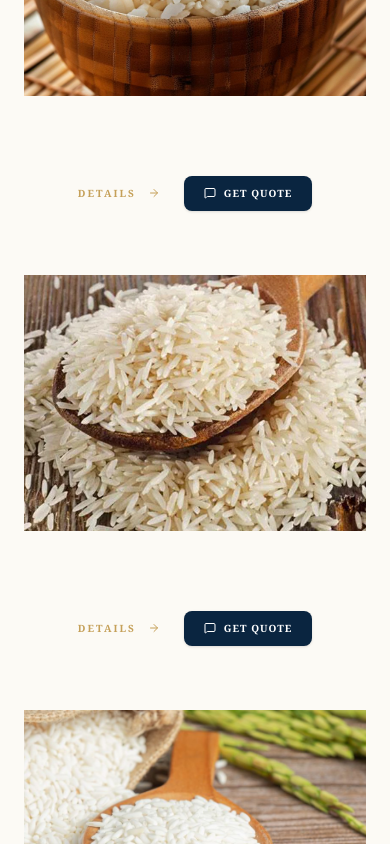
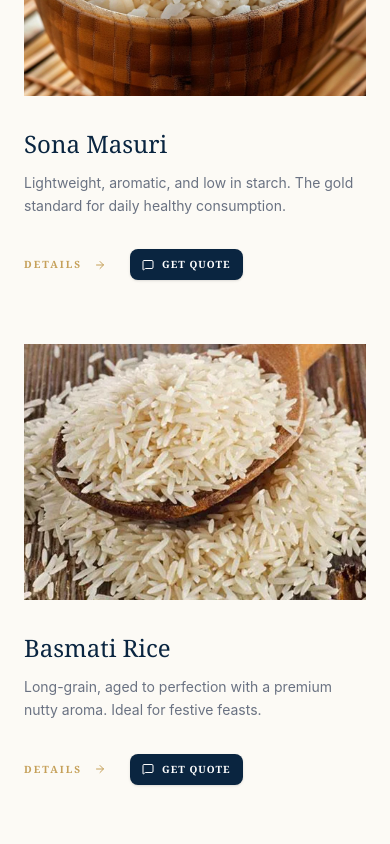
Before and after one commit to tmrexports007-collab/Tmr-Exports, a React (Vite) app: page / in a window 390 px wide. Shown: the part 6100-6944 px from the top of the page. Built offline with nearby package versions, Linux system fonts and the light colour scheme.

Commit message:
Added content in products section

```diff
--- a/src/components/Contact.jsx
+++ b/src/components/Contact.jsx
@@ -61,7 +61,7 @@ const Contact = () => {
                 <div className="space-y-6 text-white">
                   <div className="flex flex-col items-center gap-2">
                     <FaMapMarkerAlt className="text-[#468e3d] text-xl" />
-                    <p className="text-sm font-medium opacity-90">Baddevolu (Village), Manubolu (M), Nellore District, AP - 524405</p>
+                    <p className="text-sm font-medium opacity-90">Baddevolu (village), Manubolu (M), Nellore District - 524405</p>
                   </div>
 
                   <div className="flex flex-col items-center gap-1">
--- a/src/components/Footer.jsx
+++ b/src/components/Footer.jsx
@@ -34,8 +34,7 @@ const Footer = () => {
               <span className="text-lg font-light tracking-[0.2em] text-[#0A2540]">TMR AGRO & MARINE EXPORTS</span>
             </div>
             <p className="text-gray-500 font-sans font-light leading-relaxed text-sm max-w-sm">
-              Leading the global market in premium Indian rice exports. We bridge the gap between
-              local tradition and international standards of quality.
+            Leading the global market in premium Indian Agro and Marine exports. Bridging the gap between fertile lands and pristine oceans.
             </p>
             <div className="flex gap-6">
               {socialLinks.map((item, i) => (
@@ -99,7 +98,7 @@ const Footer = () => {
             <div className="space-y-6 font-sans text-sm text-gray-500">
               <div className="flex items-start gap-4">
                 <FaMapMarkerAlt size={18} className="text-[#C5A059] shrink-0" />
-                <span className="leading-relaxed">Baddevolu (V), Manubolu (M), Nellore Dist, AP - 524405</span>
+                <span className="leading-relaxed">Baddevolu (village), Manubolu (M), Nellore Dist - 524405</span>
               </div>
               <div className="flex items-center gap-4">
                 <FaPhoneAlt size={18} className="text-[#C5A059] shrink-0" />
@@ -116,7 +115,7 @@ const Footer = () => {
         {/* Bottom Bar */}
         <div className="pt-10 border-t border-gray-200 flex flex-col md:flex-row justify-between items-center gap-4">
           <p className="text-[10px] uppercase tracking-widest text-gray-400 font-sans">
-            © {currentYear} TMR AGRO — All Rights Reserved
+           © {currentYear} TMR AGRO & MARINE — All Rights Reserved
           </p>
           <p className="text-[10px] uppercase tracking-widest text-gray-400 font-sans">
             Cultivating Excellence, Exporting Trust.
--- a/src/components/Products.jsx
+++ b/src/components/Products.jsx
@@ -179,8 +179,17 @@ const Products = () => {
               <div className="w-full sm:w-48 h-64 overflow-hidden  hover:grayscale-0 transition-all duration-700">
                 <img src={rice.image} alt={rice.name} className="w-full h-full object-cover transform group-hover:scale-105 transition-transform duration-1000" />
               </div>
-             {/* --- BUTTON GROUP WRAPPER --- */}
-<div className="flex items-center gap-6 mt-12">
+
+              <div className="flex-1">
+
+                <h3 className="text-2xl font-light text-[#0A2540] mb-3">{rice.name}</h3>
+
+
+                <p className="text-gray-500 text-sm leading-relaxed mb-6 font-sans">
+                  {rice.desc}
+                </p>
+
+<div className="flex items-center gap-6 mt-8">
   {/* Details Button */}
   <button className="flex items-center gap-3 text-[10px] uppercase tracking-[0.2em] text-[#C5A059] font-bold hover:gap-5 transition-all">
     Details <ArrowRight className="w-3 h-3" />
@@ -191,11 +200,12 @@ const Products = () => {
     href={`https://wa.me/${phoneNumber}?text=Hi, I would like to get a quote for ${rice.name}.`}
     target="_blank"
     rel="noopener noreferrer"
-    className="flex items-center gap-2 bg-[#0A2540] text-white px-5 py-2.5 text-[10px] uppercase tracking-[0.1em] font-bold rounded-lg hover:bg-[#C5A059] transition-all duration-300 shadow-sm"
+    className="flex items-center gap-2 bg-[#0A2540] text-white px-3 py-2 md:px-5 md:py-2.5 text-[10px] uppercase tracking-[0.1em] font-bold rounded-lg hover:bg-[#C5A059] transition-all duration-300 shadow-sm"
   >
     <MessageSquare className="w-3 h-3" />
     Get Quote
   </a>
+</div>
 </div>
             </motion.div>
           ))}
```
